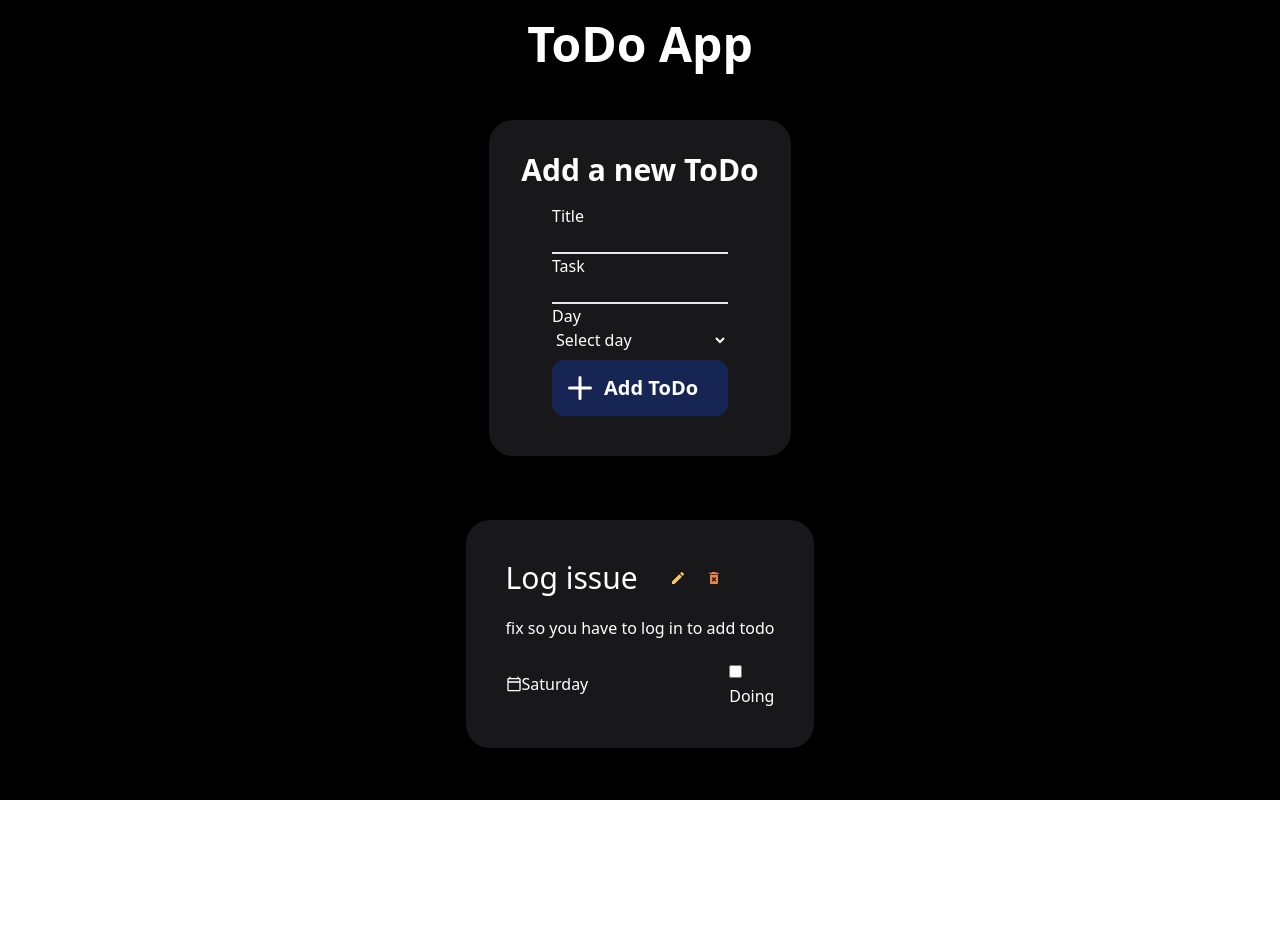
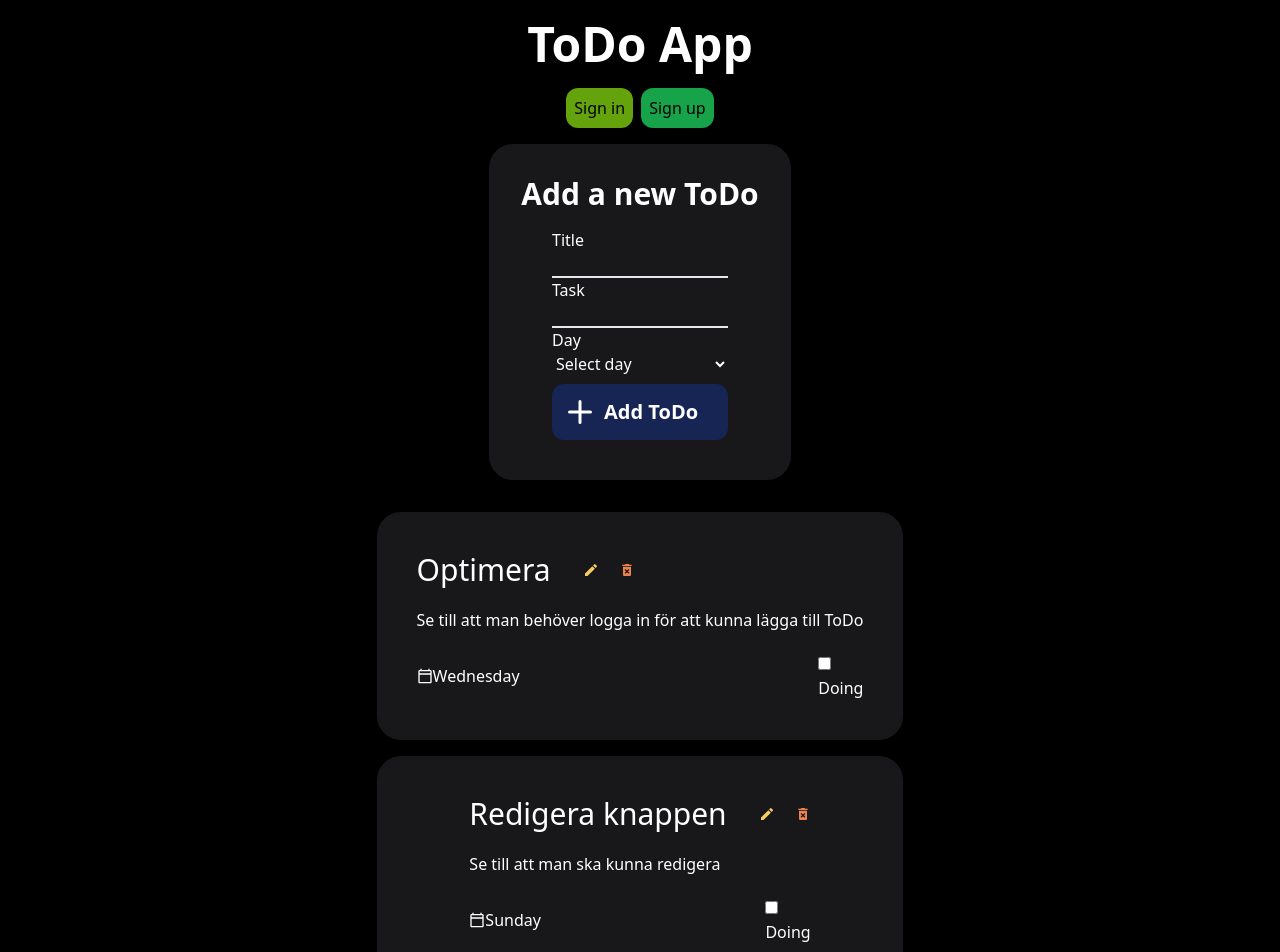
Before and after one commit to AlenMiftar/Todo-App, a React (Vite) app: page / in a window 1280 px wide. Shown: the top 952 px of the page. Before the commit the page ends 800 px from the top, so only its background shows below. Built offline with nearby package versions, Linux system fonts and the light colour scheme; data requests are answered from the project's data file.

Commit message:
Added navigate to home page after you signed up

```diff
--- a/db.json
+++ b/db.json
@@ -9,10 +9,16 @@
   ],
   "todos": [
     {
-      "id": "e8804f49-8d20-4483-a418-01dc7ff970dc",
-      "title": "Log issue",
-      "task": "fix so you have to log in to add todo",
-      "day": "Saturday"
+      "id": "f3dfd2e1-355b-44b5-9711-85627708d458",
+      "title": "Optimera",
+      "task": "Se till att man behöver logga in för att kunna lägga till ToDo",
+      "day": "Wednesday"
+    },
+    {
+      "id": "2e4a096e-c236-44a3-802f-4d89a1811b0c",
+      "title": "Redigera knappen",
+      "task": "Se till att man ska kunna redigera ",
+      "day": "Sunday"
     }
   ]
 }
--- a/src/components/Card.jsx
+++ b/src/components/Card.jsx
@@ -3,7 +3,7 @@ import propTypes from "prop-types";
 const Card = ({ children, reverse, create }) => {
   return (
     <div
-      className={`todo-card flex justify-center rounded-3xl m-auto my-8 ${
+      className={`todo-card flex justify-center rounded-3xl m-auto my-4 ${
         reverse ? `bg-white text-black` : `bg-zinc-900 text-white`
       } ${
         create
--- a/src/components/Header.jsx
+++ b/src/components/Header.jsx
@@ -1,8 +1,21 @@
+import Button from "./Button";
+import { Link } from "react-router-dom";
+
 const Header = () => {
   return (
-    <header>
+    <header className="flex flex-col justify-center items-center">
       <div className=" text-white flex justify-center text-5xl font-bold text-center my-5">
-        <h1>ToDo App</h1>
+        <h1 className="hover:text-indigo-700">
+          <Link to="/">ToDo App</Link>
+        </h1>
+      </div>
+      <div className="flex gap-2 justify-center">
+        <button className="bg-lime-600 hover:bg-teal-800 p-2 rounded-xl">
+          <Link to="/login">Sign in</Link>
+        </button>
+        <button className="bg-green-600 hover:bg-teal-800 p-2 rounded-xl">
+          <Link to="/register">Sign up</Link>
+        </button>
       </div>
     </header>
   );
--- a/src/components/Home.jsx
+++ b/src/components/Home.jsx
@@ -44,7 +44,7 @@ const Home = () => {
   };
 
   return (
-    <div className="flex flex-col items-center h-full">
+    <div className="flex flex-col items-center m-auto">
       <Form addTodo={addTodo} />
       <List todo={todo} handleDelete={deleteTodo} />
     </div>
--- a/src/components/Login.jsx
+++ b/src/components/Login.jsx
@@ -25,7 +25,7 @@ const Login = () => {
 
     // error handling if email and password ...
     if (email === "" || password === "") {
-      alert("All fields are required!");
+      alert("Fill in your email and password!");
       Login();
     }
 
@@ -55,11 +55,13 @@ const Login = () => {
   };
 
   return (
-    <div className="flex flex-col h-full">
+    <div className="flex flex-col m-auto">
       <Card>
-        <form className="flex flex-col justify-center items-center w-full h-52 p-8">
+        <form className="flex flex-col justify-center items-center w-full h-52 p-4">
           <label>
-            <h1 className=" text-2xl text-center">Sign in</h1>
+            <h1 className=" text-3xl font-extrabold text-center mb-5">
+              Sign in
+            </h1>
             <input
               className="text-white bg-transparent mt-3 "
               type="email"
--- a/src/components/Register.jsx
+++ b/src/components/Register.jsx
@@ -15,30 +15,31 @@ const Register = () => {
     if (user) return user;
   };
 
-  const handleSubmit = async () => {
+  const handleSubmit = async (e) => {
+    e.preventDefault();
     const user = await axios
       .get("http://localhost:6001/users")
       .then((res) => checkEmail(res.data, email));
 
     if (username === "" || email === "" || password === "") {
-      alert("All fields are required!");
+      alert("Please fill in your name, email and password!");
       Register();
     } else if (user) {
       alert("User already exists!");
+      Register();
     } else {
       const user = { username, email, password };
       axios.post("http://localhost:6001/users", user);
-
-      navigate("/login");
-      alert("user created!");
+      navigate("/");
+      alert(`Created user "${user.username}" successfully!`);
     }
   };
 
   return (
-    <div className="flex flex-col ">
+    <div className="flex flex-col m-auto">
       <Card>
-        <form className="flex flex-col justify-center items-center w-full h-52 p-8">
-          <h1 className="text-2xl font-semibold my-5 w-full">Register User</h1>
+        <form className="flex flex-col justify-center items-center w-full h-52 p-4">
+          <h1 className="text-3xl font-extrabold my-5">Register User</h1>
           <label>
             <input
               className="bg-transparent  "
```
